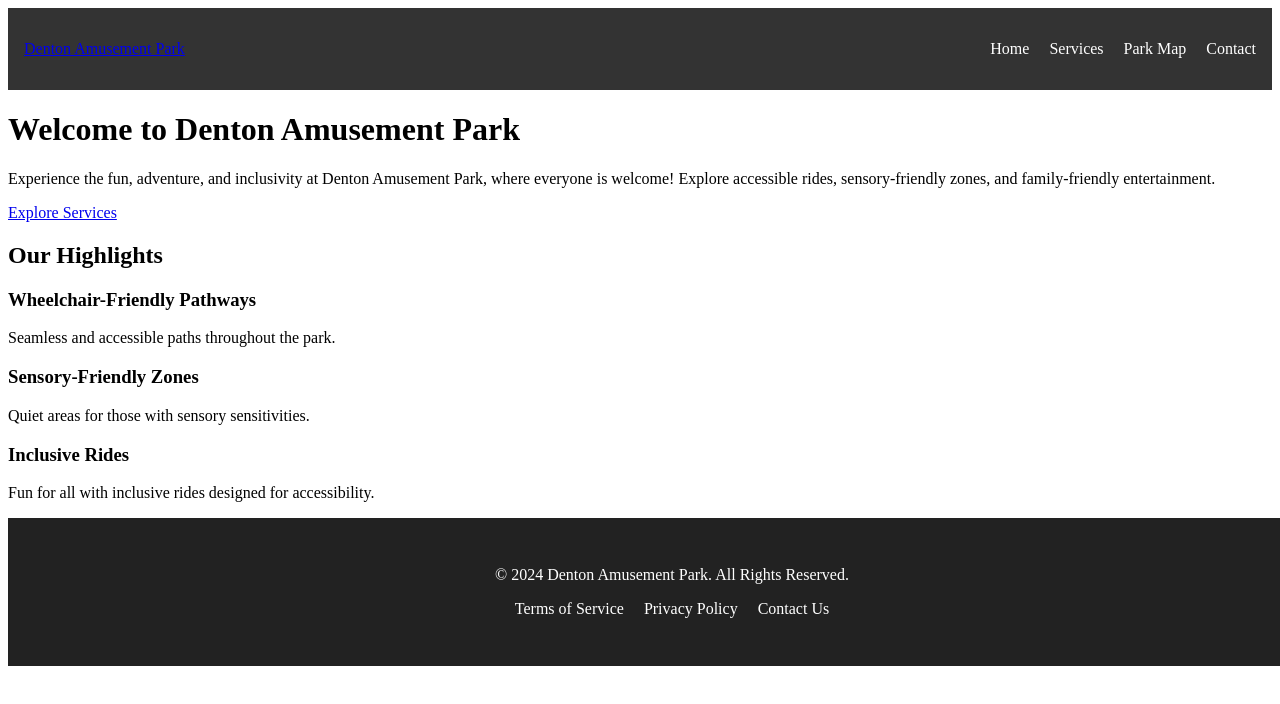
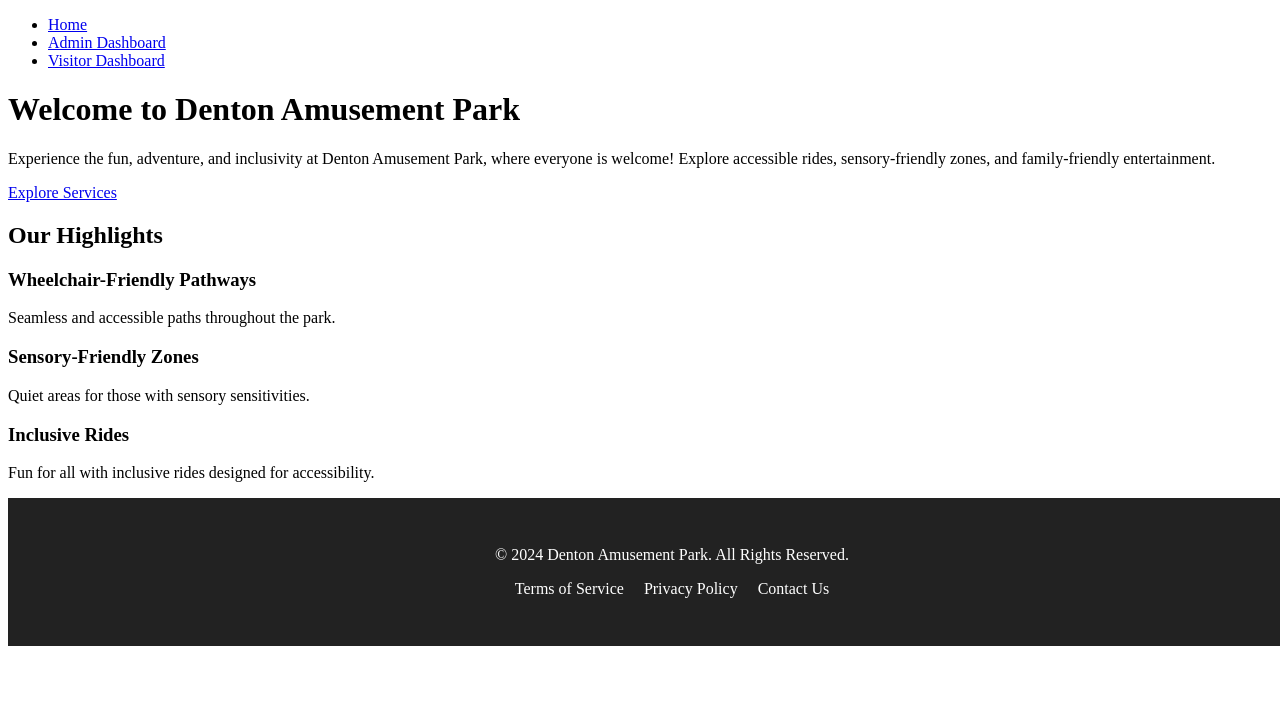
Before and after one commit to AkshayKumarMandala/Denton-Amusement-Park, a React (Create React App) app in the folder frontend/: page / in a window 1280 px wide. Shown: the top 704 px of the page. Built offline with nearby package versions, Linux system fonts and the light colour scheme.

Commit message:
Update Navbar.tsx
basic dashboards

```diff
--- a/frontend/src/components/Navbar.tsx
+++ b/frontend/src/components/Navbar.tsx
@@ -3,23 +3,11 @@ import { Link } from 'react-router-dom';
 
 const Navbar: React.FC = () => {
   return (
-    <nav className="navbar">
-      <div className="navbar-brand">
-        <Link to="/">Denton Amusement Park</Link>
-      </div>
-      <ul className="navbar-links">
-        <li>
-          <Link to="/">Home</Link>
-        </li>
-        <li>
-          <Link to="/services">Services</Link>
-        </li>
-        <li>
-          <Link to="/map">Park Map</Link>
-        </li>
-        <li>
-          <Link to="/contact">Contact</Link>
-        </li>
+    <nav>
+      <ul>
+        <li><Link to="/">Home</Link></li>
+        <li><Link to="/admin">Admin Dashboard</Link></li>
+        <li><Link to="/visitor">Visitor Dashboard</Link></li>
       </ul>
     </nav>
   );
```
